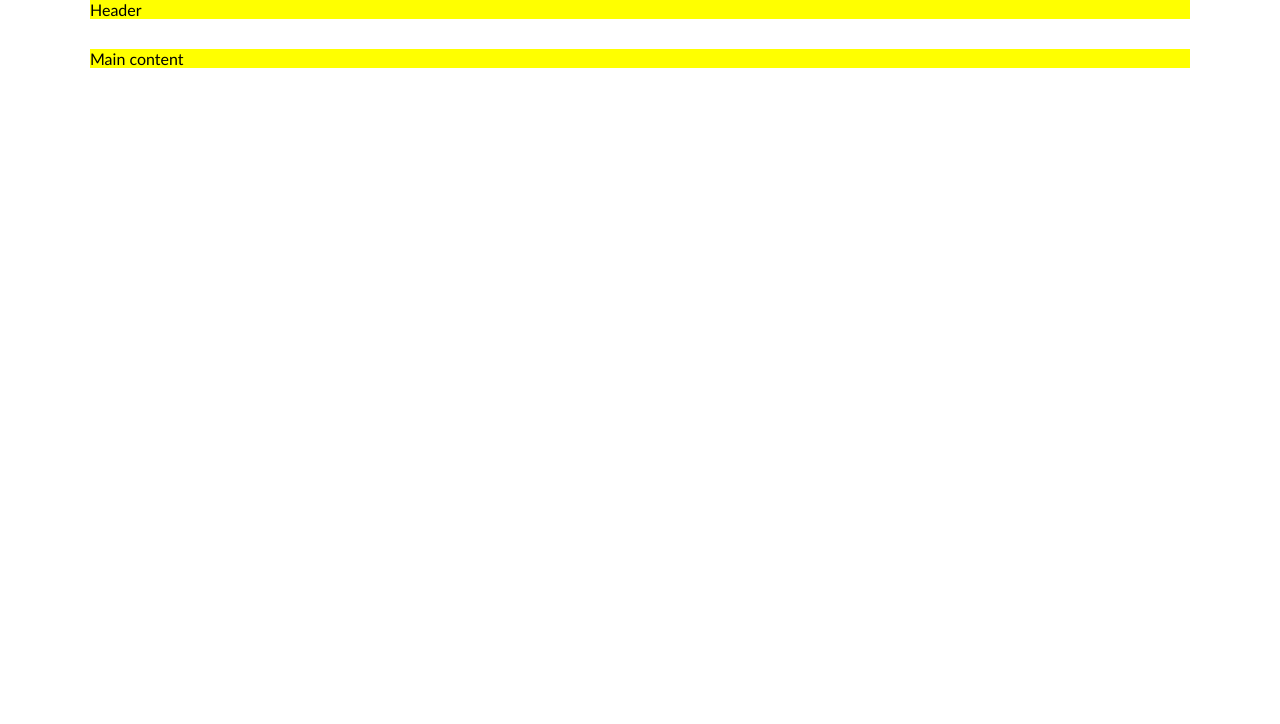
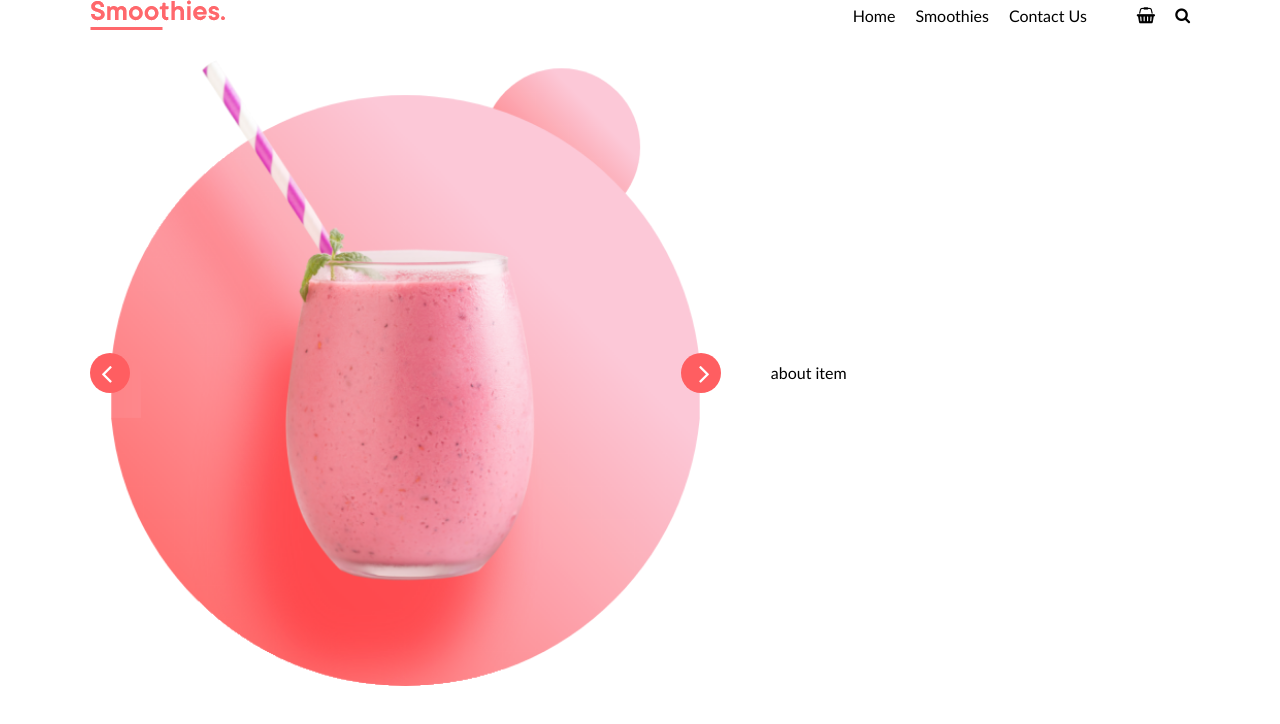
Before and after one commit to Niseme/6-smoothies, a website: page index.html in a window 1280 px wide. Drawn offline with Linux system fonts and the light colour scheme.

Commit message:
smoothie style

```diff
--- a/css/main.css
+++ b/css/main.css
@@ -1,6 +1,11 @@
 @import "./base/reset.css";
 @import "./components/font-awesome.min.css";
 @import "./components/button.css";
+
+:root {
+  --primary-color: #ff5e61;
+}
+
 body {
   display: flex;
   flex-direction: column;
@@ -9,9 +14,74 @@ body {
 }
 
 .container {
+  display: flex;
+  justify-content: flex-end;
+  align-items: center;
   width: 100%;
-  background-color: yellow;
+  gap: 50px;
 }
+.container > *:first-child {
+  margin-right: auto;
+}
+.meniu {
+  display: flex;
+  gap: 20px;
+}
+.meniu > a {
+  color: #000;
+  text-decoration: none;
+}
+.meniu > a:hover {
+  color: var(--primary-color);
+  text-decoration: underline;
+}
+.icons {
+  display: flex;
+  gap: 20px;
+}
+.icons > a {
+  color: #000;
+  text-decoration: none;
+}
+.icons > a:hover {
+  color: var(--primary-color);
+  text-decoration: underline;
+}
+.gallery {
+  width: 60%;
+  padding: 0 0.7em;
+  position: relative;
+  font-size: 30px;
+}
+.gallery > .fa {
+  position: absolute;
+  top: 50%;
+  transform: translateY(-50%);
+  width: 40px;
+  height: 40px;
+  line-height: 40px;
+  text-align: center;
+  color: #fff;
+
+  background-color: var(--primary-color);
+  border-radius: 50%;
+}
+.gallery > .fa.fa-angle-left {
+  left: 0;
+  padding-right: 7px;
+}
+.gallery > .fa.fa-angle-right {
+  right: 0;
+  padding-left: 7px;
+}
+.gallery > img {
+  width: 100%;
+}
+
+.text {
+  width: 40%;
+}
+
 @media (min-width: 480px) {
   .container {
     width: 360px;
--- a/index.html
+++ b/index.html
@@ -10,8 +10,26 @@
 </head>
 
 <body>
-    <header class="container">Header</header>
-    <main class="container">Main content</main>
+    <header class="container">
+        <img src="./img/logo.png" alt="logo" class="logo">
+        <nav class="meniu">
+            <a href="#">Home</a>
+            <a href="#">Smoothies</a>
+            <a href="#">Contact Us</a>
+        </nav>
+        <nav class="icons">
+            <a href="#" class="fa fa-shopping-basket"></a>
+            <a href="#" class="fa fa-search"></a>
+        </nav>
+    </header>
+    <main class="container">
+        <div class="gallery">
+            <img src="./img/drink.png" alt="drink">
+            <i class="fa fa-angle-left"></i>
+            <i class="fa fa-angle-right"></i>
+        </div>
+        <div class="text">about item</div>
+    </main>
 </body>
 
 </html>
```
